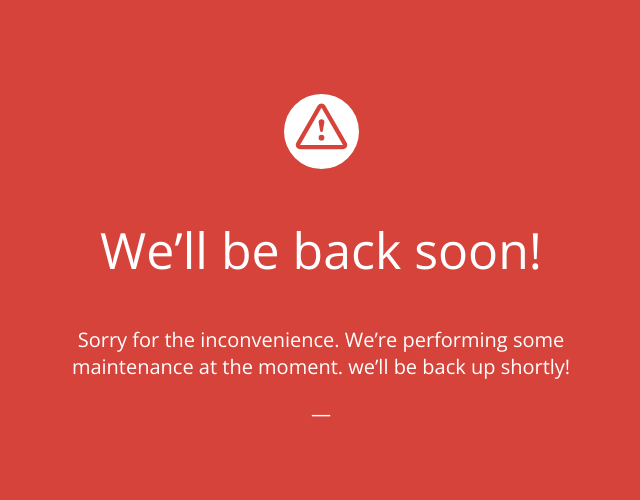
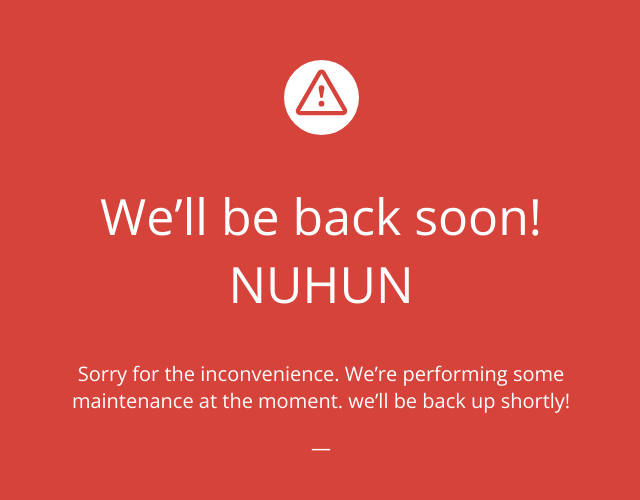
Before and after one commit to salmanrexsa/Personal-Website, a plain HTML site: page maintenance.html in a window 1280 px wide. Shown: the part 140-640 px from the top of the page, without its empty margins (319-959 px from the left). Drawn offline with nearby package versions, Linux system fonts and the light colour scheme.

Commit message:
update warning di maintenance

```diff
--- a/maintenance.html
+++ b/maintenance.html
@@ -15,7 +15,7 @@
 
 <article>
     <svg xmlns="http://www.w3.org/2000/svg" viewBox="0 0 202.24 202.24"><defs><style>.cls-1{fill:#fff;}</style></defs><title>Asset 3</title><g id="Layer_2" data-name="Layer 2"><g id="Capa_1" data-name="Capa 1"><path class="cls-1" d="M101.12,0A101.12,101.12,0,1,0,202.24,101.12,101.12,101.12,0,0,0,101.12,0ZM159,148.76H43.28a11.57,11.57,0,0,1-10-17.34L91.09,31.16a11.57,11.57,0,0,1,20.06,0L169,131.43a11.57,11.57,0,0,1-10,17.34Z"/><path class="cls-1" d="M101.12,36.93h0L43.27,137.21H159L101.13,36.94Zm0,88.7a7.71,7.71,0,1,1,7.71-7.71A7.71,7.71,0,0,1,101.12,125.63Zm7.71-50.13a7.56,7.56,0,0,1-.11,1.3l-3.8,22.49a3.86,3.86,0,0,1-7.61,0l-3.8-22.49a8,8,0,0,1-.11-1.3,7.71,7.71,0,1,1,15.43,0Z"/></g></g></svg>
-    <h1>We&rsquo;ll be back soon!</h1>
+    <h1>We&rsquo;ll be back soon! NUHUN</h1>
     <div>
         <p>Sorry for the inconvenience. We&rsquo;re performing some maintenance at the moment. we&rsquo;ll be back up shortly!</p>
         <p>&mdash; </p>
```
